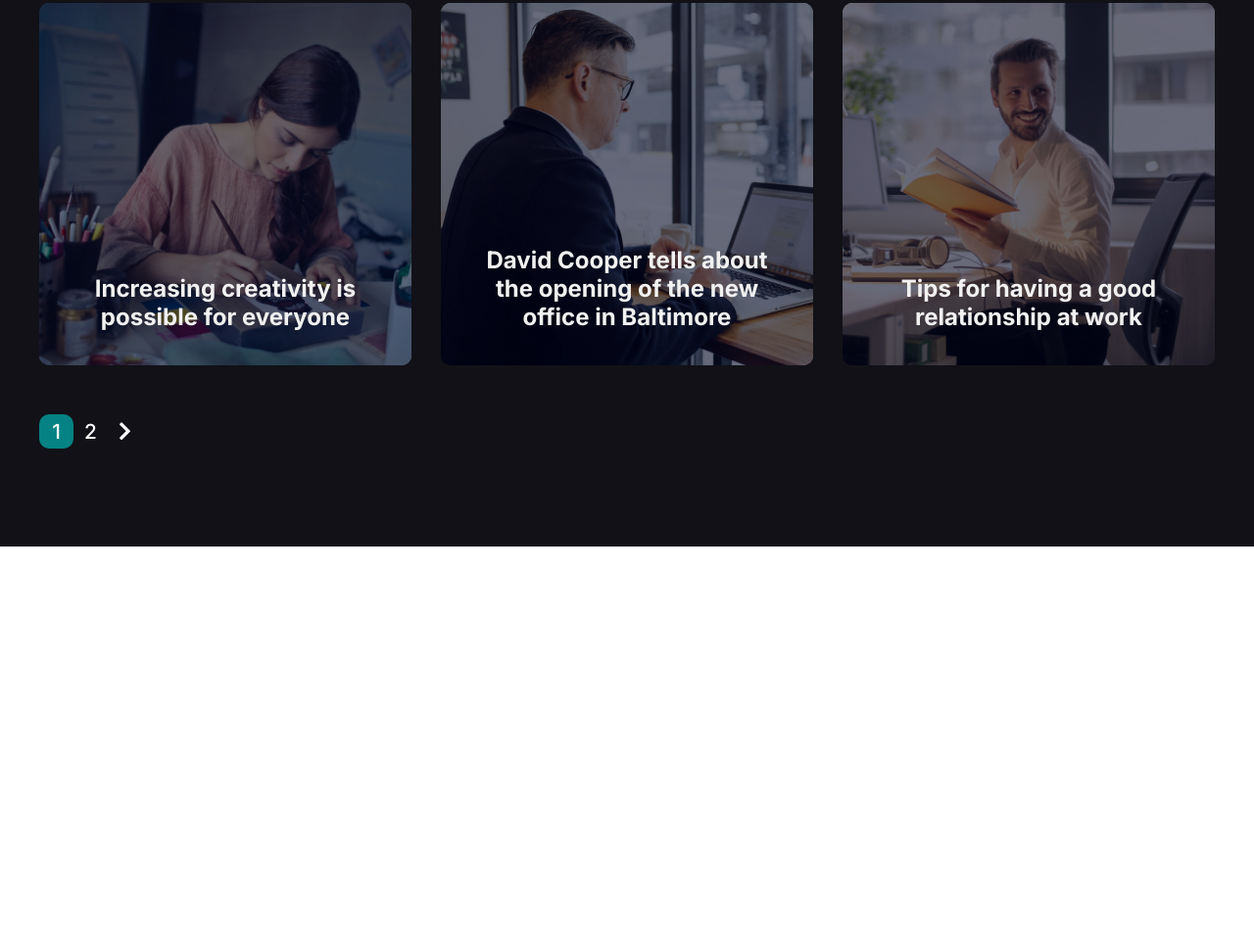
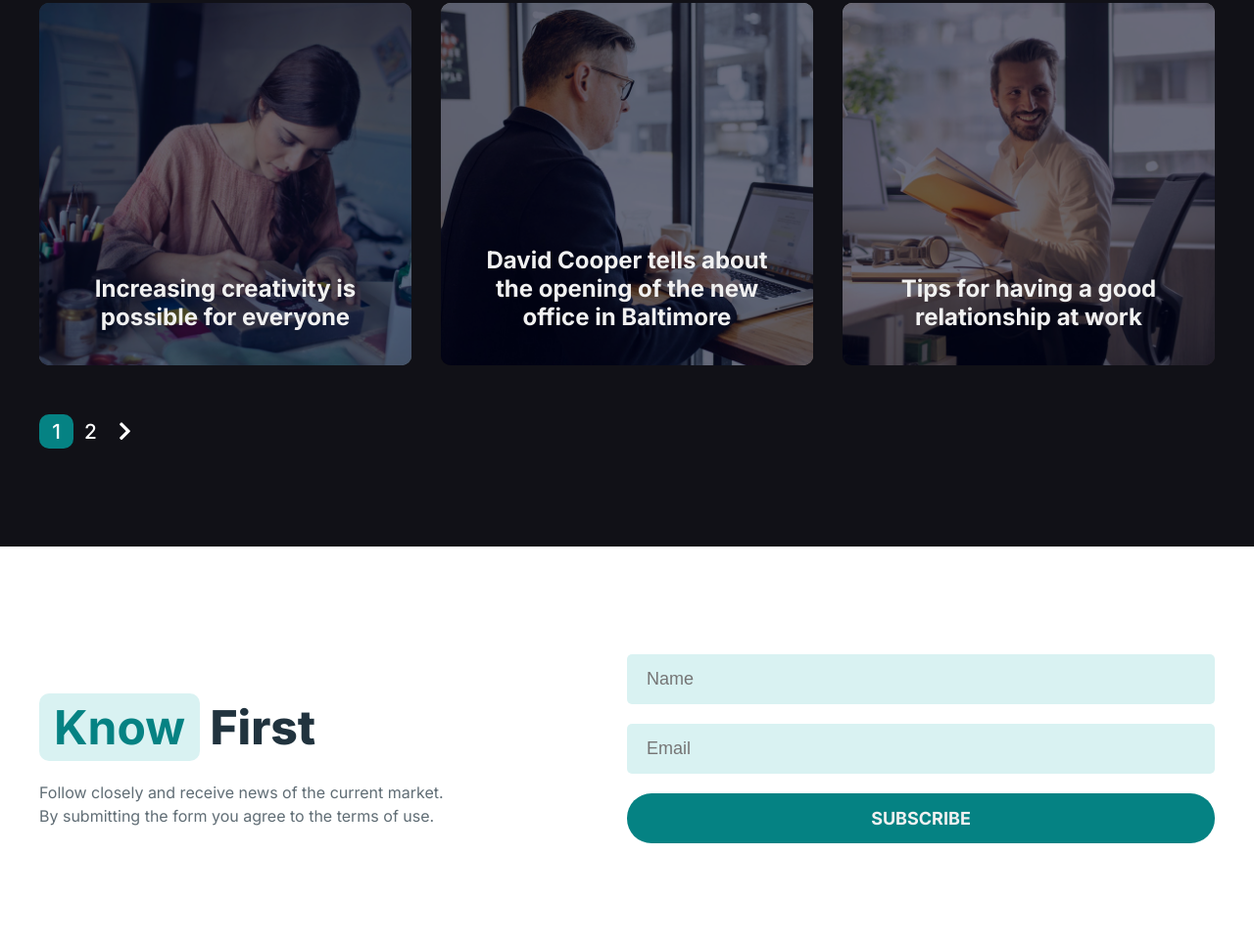
Before and after one commit to Vladus25/proj-html-vuejs, a website: page src/index.html in a window 1280 px wide. Shown: the part 4181-5152 px from the top of the page at 98% size. Before the commit the page ends 4739 px from the top, so only its background shows below. Drawn offline with nearby package versions, Linux system fonts and the light colour scheme; files that its build step writes are made by us from their sources; files whose address does not match are found by name.

Commit message:
Sezione 7 done.

```diff
--- a/src/index.html
+++ b/src/index.html
@@ -481,8 +481,20 @@
         </section>
 
         <!-- Sezione 7 -->
-        <section>
+        <section class="sezione-7">
+          <div class="box-email">
 
+            <div class="email-public">
+              <h2><b>Know</b> First</h2>
+              <p>Follow closely and receive news of the current market.<br>By submitting the form you agree to the terms of use.</p>
+            </div>
+
+            <div class="email-public">
+              <input type="text" placeholder="Name">
+              <input type="text" placeholder="Email">
+              <a href="#">SUBSCRIBE</a>
+            </div>
+          </div>
         </section>
 
         <!-- Sezione 8 -->
--- a/src/partials/_main.scss
+++ b/src/partials/_main.scss
@@ -158,8 +158,8 @@ main{
           b{
             color: $color-6;
             background-color: $color-4;
-            padding: 5px 15px 5px 15px;
-            border-radius: 10px 10px 10px 10px;
+            padding: 5px 15px;
+            border-radius: 10px;
           }
         }
 
@@ -331,7 +331,7 @@ main{
           .read-more-flex{
             width: 31.5%;
             background-color: #FFFFFF09;
-            border-radius: 10px 10px 10px 10px;
+            border-radius: 10px;
 
             .padding-more{
               padding: 35px;
@@ -359,7 +359,7 @@ main{
                 font-weight: 500;
                 color: #BEC1CE;
                 border-style: solid;
-                border-width: 2px 2px 2px 2px;
+                border-width: 2px;
                 border-color: #05828380;
                 padding: 10px 25px;
                 border-radius: 100px;
@@ -380,7 +380,7 @@ main{
           .read-more-flex{
             width: 31.5%;
             background-color: #FFFFFF09;
-            border-radius: 10px 10px 10px 10px;
+            border-radius: 10px;
 
             .padding-more{
               padding: 35px;
@@ -408,7 +408,7 @@ main{
                 font-weight: 500;
                 color: #BEC1CE;
                 border-style: solid;
-                border-width: 2px 2px 2px 2px;
+                border-width: 2px;
                 border-color: #05828380;
                 padding: 10px 25px;
                 border-radius: 100px;
@@ -430,7 +430,7 @@ main{
 
     .container-center-pricing{
       @include container-center;
-      padding: 100px 25px 100px 25px;
+      padding: 100px 25px;
 
       h2{
         text-align: center;
@@ -440,8 +440,8 @@ main{
 
         b{
           background-color: #00A6A626;
-          padding: 5px 15px 5px 15px;
-          border-radius: 10px 10px 10px 10px;
+          padding: 5px 15px;
+          border-radius: 10px;
           color: $color-6;
         }
       }
@@ -463,7 +463,7 @@ main{
         .box-pricing{
           width: 32%;
           background-color: $color-1;
-          border-radius: 10px 10px 10px 10px;
+          border-radius: 10px;
           position: relative;
 
           .pricing-padding{
@@ -685,4 +685,73 @@ main{
       }
     }
   }
+
+  // Sezione di email
+  section.sezione-7{
+    background-color: $color-1;
+
+    .box-email{
+      @include container-center;
+      padding: 100px 0px;
+      display: flex;
+
+      .email-public{
+        flex-basis: 50%;
+
+        h2{
+          color: #21333E;
+          font-size: 3rem;
+          font-weight: 800;
+          padding-top: 55px;
+
+          b{
+            color: #058283;
+            background-color: #00A6A626;
+            padding: 5px 15px;
+            border-radius: 10px;
+          }
+        }
+
+        p{
+          font-size: 1rem;
+          font-weight: 400;
+          color: #606D75;
+          margin-top: 25px;
+          line-height: 1.5;
+        }
+      }
+
+      .email-public{
+        flex-basis: 50%;
+
+        input{
+          width: 100%;
+          font-size: 18px;
+          border: none;
+          border-radius: 5px;
+          background-color: #00A6A626;
+          color: #606D75;
+          padding: 15px 20px;
+          margin: 10px 0px;
+        }
+
+        a{
+          width: 100%;
+          display: block;
+          font-size: 18px;
+          border-radius: 25px;
+          padding: 15px 20px;
+          margin: 10px 0px;
+          color: #F1F1F1;
+          background-color: $color-6;
+          text-align: center;
+        }
+
+        a:hover{
+          color:$color-1;
+          background-color: #00A6A6;
+        }
+      }
+    }
+  }
 }
```
Also changed, not shown: dist/index.html, dist/style.css.
